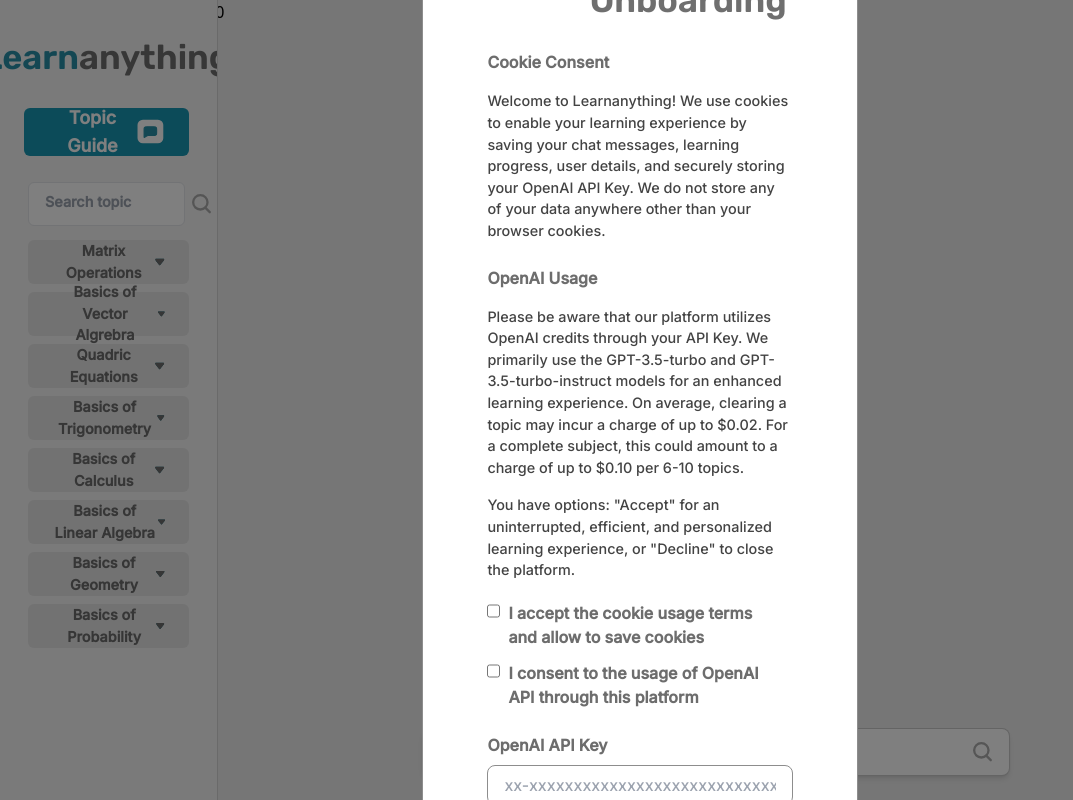
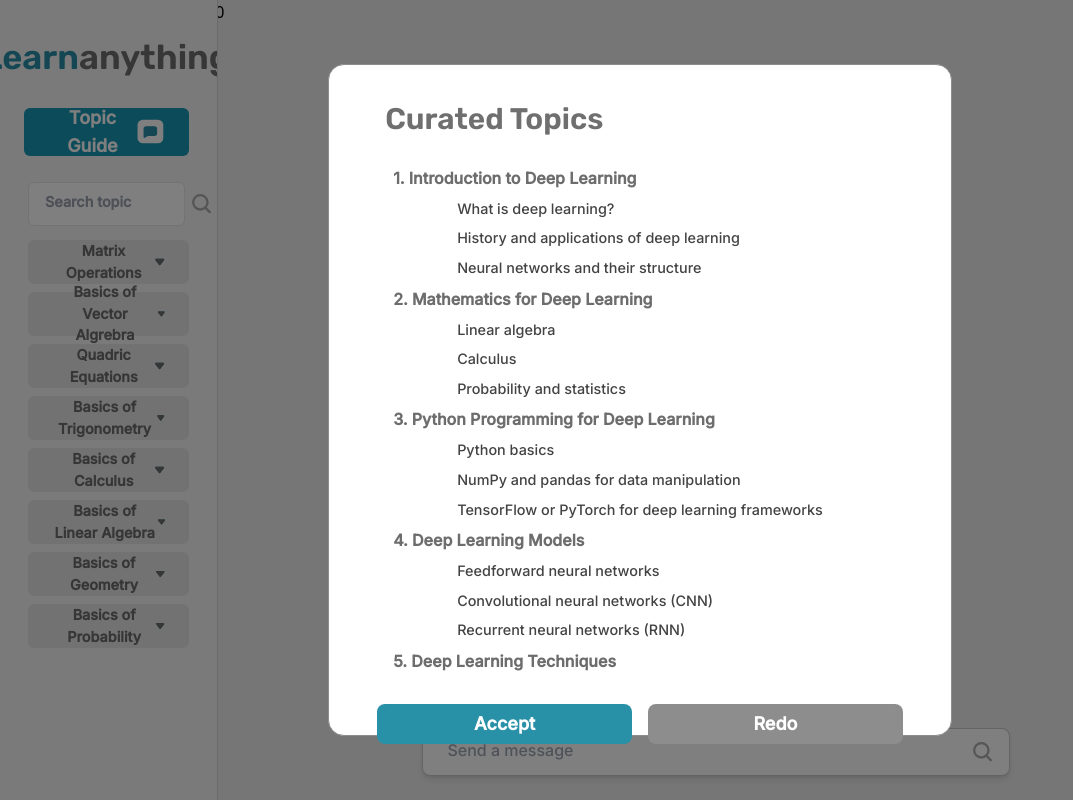
Before and after one commit to bharathraj-v/learn-anything, a Next.js app in the folder frontend/: page / in a window 1280 px wide. Shown: the whole page, without its empty margins (0-1073 px from the left). Built offline with nearby package versions, Linux system fonts and the light colour scheme.

Commit message:
add topics preview ui

```diff
--- a/frontend/components/TopicsPreview.jsx
+++ b/frontend/components/TopicsPreview.jsx
@@ -1,8 +1,72 @@
-const TopicsPreview = () => {
+import { useState } from "react"
+
+const TopicsPreview = ({setTopicsPreview}) => {
+    const [topics, setTopics] = useState({'1. Introduction to Deep Learning': ['What is deep learning?',
+    'History and applications of deep learning',
+    'Neural networks and their structure'],
+   '2. Mathematics for Deep Learning': ['Linear algebra',
+    'Calculus',
+    'Probability and statistics'],
+   '3. Python Programming for Deep Learning': ['Python basics',
+    'NumPy and pandas for data manipulation',
+    'TensorFlow or PyTorch for deep learning frameworks'],
+   '4. Deep Learning Models': ['Feedforward neural networks',
+    'Convolutional neural networks (CNN)',
+    'Recurrent neural networks (RNN)'],
+   '5. Deep Learning Techniques': ['Gradient descent and backpropagation',
+    'Regularization techniques',
+    'Optimization algorithms'],
+   '6. Deep Learning Applications': ['Image classification and object detection',
+    'Natural language processing',
+    'Generative models'],
+   '7. Deep Learning Libraries and Tools': ['TensorFlow', 'PyTorch', 'Keras'],
+   '8. Deep Learning Projects': ['Building a handwritten digit recognizer',
+    'Creating a sentiment analysis model',
+    'Developing a chatbot'],
+   '9. Deep Learning Best Practices': ['Data preprocessing and augmentation',
+    'Hyperparameter tuning',
+    'Model evaluation and interpretation']})
     return (
-        <div className="flex w-screen h-screen bg-opacity-50 overflow-clip bg-black ">
-                        <div className="flex resize-none flex-col mx-[33%] rounded-xl border-1 border-[#8d8d8d] h-[80%] w-[33%] bg-white   justify-top self-center">
-                        </div>
+        <div className="flex w-screen h-screen bg-opacity-50 justify-center py-16  overflow-clip bg-black ">
+                        <div className="flex resize-none flex-col rounded-xl border-1 border-[#8d8d8d] h-full w-max bg-white   self-center">
+            <h1 className="flex resize-none justify-left px-14 text-[#6F6F6F] text-2xl font-Rubik text-center mt-8 ">
+                Curated Topics
+            </h1>
+            <div className="flex flex-col justify-left  h-[100%] mt-4">
+            <div className="flex flex-col  h-[78%] overflow-scroll">
+            {Object.keys(topics).map((key) => {
+                return (
+                    <div className="flex flex-col justify-center w-full px-16 mt-2">
+                    <p className="font-Inter font-bold text-[#6D6D6D]">
+                         {key}
+                    </p>
+                    {topics[key].map((topic) => {
+                        return (
+                            <p className="font-Inter text-md text-[#434343] px-16 mt-2">
+                            {topic}
+                            </p>
+                        )
+                    })}
+                    </div>
+                )
+            })}
+            </div>
+            <div>
+            <div className="flex flex-row justify-between space-x-4 w-full px-12 py-6 mb-10">
+                <button
+                onClick={() => setTopicsPreview(false)}
+                className="flex flex-row justify-center items-center bg-[#2890A7] hover:bg-[#256977] rounded-lg w-[50%] h-10 text-white font-Inter font-bold text-lg">
+                    Accept
+                </button>
+                <button
+                onClick={() => setTopicsPreview(false)}
+                className="flex flex-row justify-center items-center bg-[#8d8d8d] hover:bg-[#2e2e2e] rounded-lg w-[50%] h-10 text-white font-Inter font-bold text-lg">
+                    Redo
+                </button>
+            </div>
+            </div>
+            </div>
+            </div>
 
         </div>
     )
--- a/frontend/pages/index.js
+++ b/frontend/pages/index.js
@@ -10,8 +10,8 @@
 import TopicsPreview from '../components/TopicsPreview'
 
 export default function Home() {
-  const [showOnboarding, setShowOnboarding] = useState(1)
-  const [topicsPreview, setTopicsPreview] = useState(0)
+  const [showOnboarding, setShowOnboarding] = useState(0)
+  const [topicsPreview, setTopicsPreview] = useState(1)
 
   return (
     <div className='flex bg-[#EDEDED] w-screen h-screen overflow-hidden'>
@@ -27,7 +27,7 @@
       }
       { topicsPreview &&
        <div className='absolute z-100 h-screen w-screen'>
-       <TopicsPreview />
+       <TopicsPreview setTopicsPreview={setTopicsPreview} />
        </div>
       }
 
```
